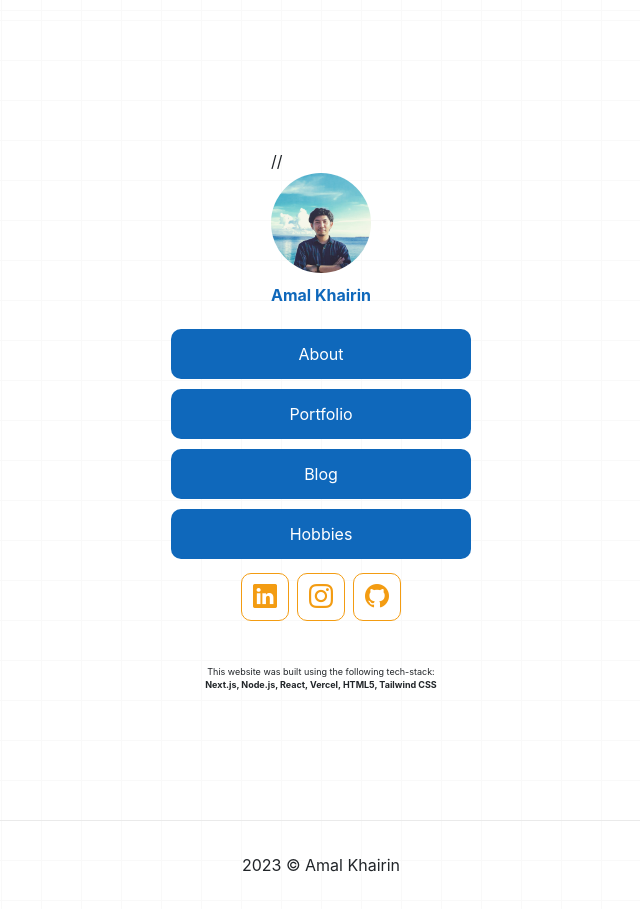
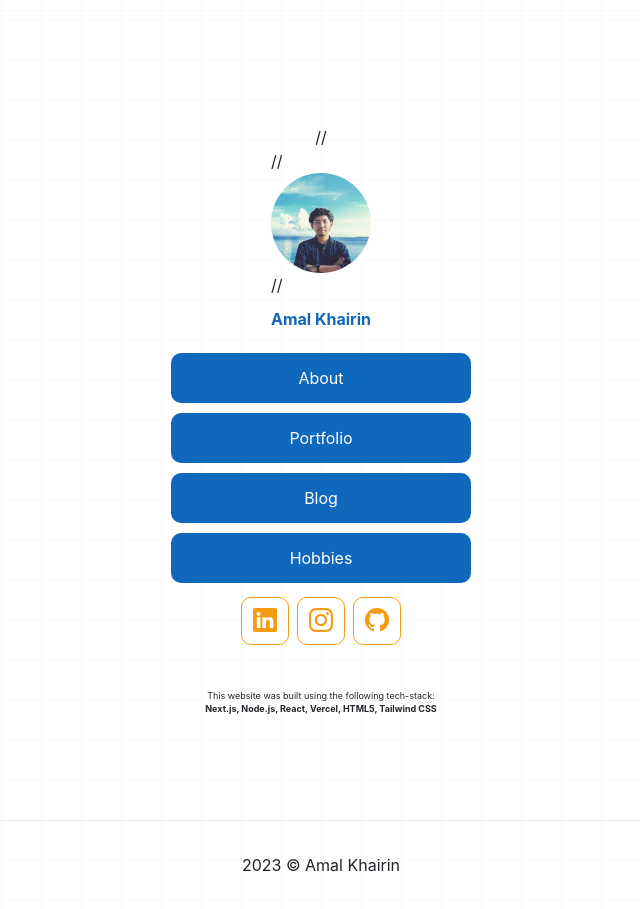
Before and after one commit to amalkhairin/next-js-web, a Next.js app: page / in a window 1280 px wide. Shown: the whole page, without its empty margins (319-959 px from the left). Built offline with nearby package versions, Linux system fonts and the light colour scheme.

Commit message:
Update index.js

```diff
--- a/pages/index.js
+++ b/pages/index.js
@@ -27,9 +27,9 @@ export default function Home() {
         </a> */}
       </div>
       <main className={styles.main}>
-        <div className='avatar'>
+        // <div className='avatar'>
           // <Image src={profile_pict} alt="Avatar" width={100} height={100} className={styles.profile} />
-        </div>
+        // </div>
         <div className={styles.usernameGroup}>
           <div className='username'><b>Amal Khairin</b></div>
         </div>
```
